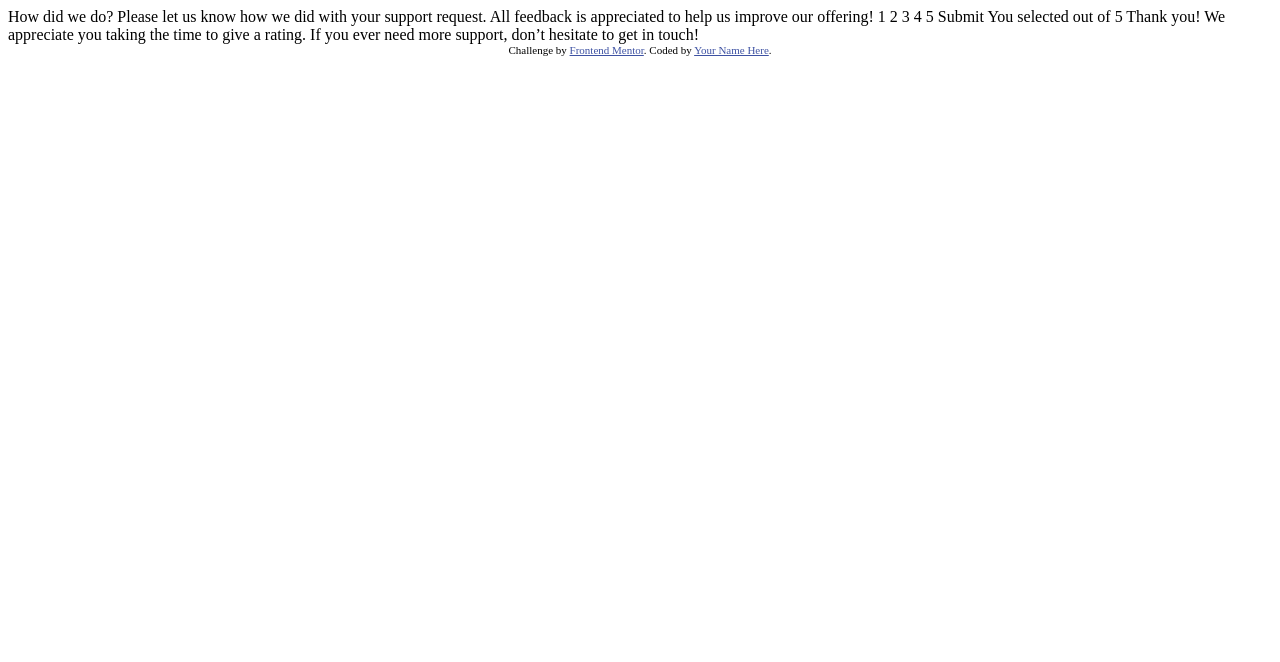
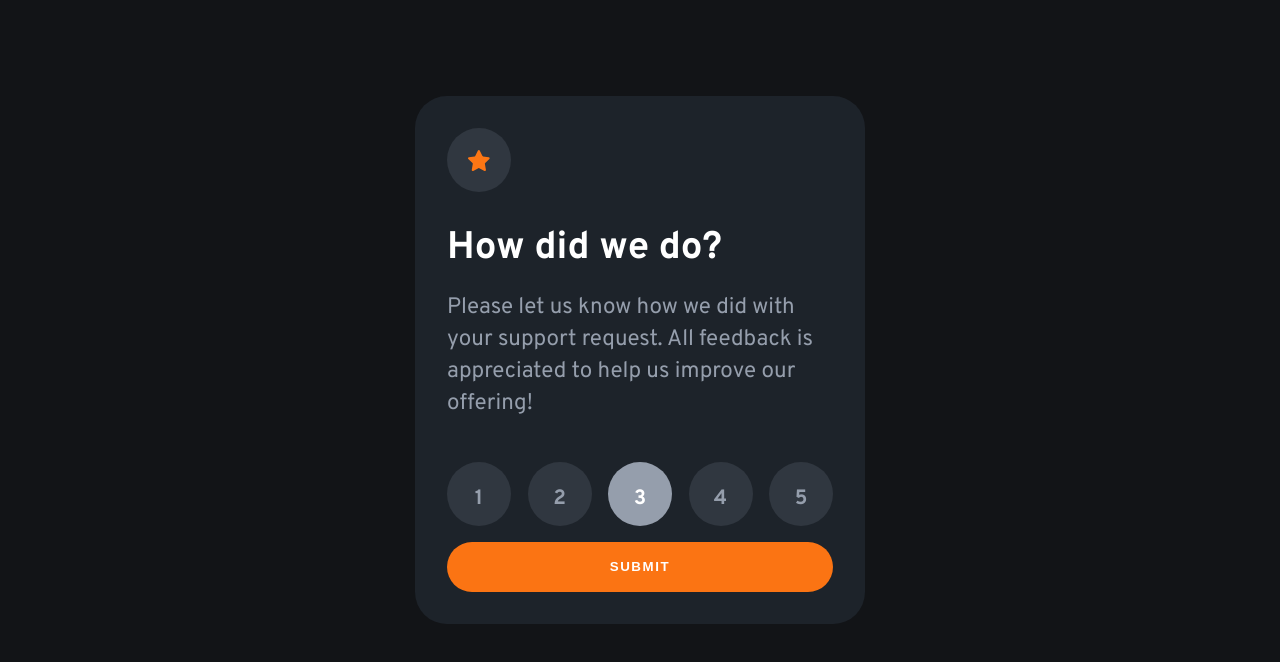
Before and after one commit to montoyafranco/interactive-rating-component-main, a plain HTML site: page index.html in a window 1280 px wide. Drawn offline with Linux system fonts and the light colour scheme.

Commit message:
completed

```diff
--- a/index.html
+++ b/index.html
@@ -1,49 +1,65 @@
 <!DOCTYPE html>
 <html lang="en">
   <head>
-  <meta charset="UTF-8">
-  <meta name="viewport" content="width=device-width, initial-scale=1.0"> <!-- displays site properly based on user's device -->
+    <meta charset="UTF-8" />
+    <meta name="viewport" content="width=device-width, initial-scale=1.0" />
+    <!-- displays site properly based on user's device -->
 
-  <link rel="icon" type="image/png" sizes="32x32" href="./images/favicon-32x32.png">
+    <link
+      rel="icon"
+      type="image/png"
+      sizes="32x32"
+      href="./images/favicon-32x32.png"
+    />
+    <link rel="preconnect" href="https://fonts.googleapis.com" />
+    <link rel="preconnect" href="https://fonts.gstatic.com" crossorigin />
+    <link
+      href="https://fonts.googleapis.com/css2?family=Overpass:wght@400;700&display=swap"
+      rel="stylesheet"
+    />
 
     <title>Frontend Mentor | Interactive rating component</title>
 
-  <!-- Feel free to remove these styles or customise in your own stylesheet 👍 -->
-  <style>
-    .attribution { font-size: 11px; text-align: center; }
-    .attribution a { color: hsl(228, 45%, 44%); }
-  </style>
+    <link rel="stylesheet" href="./styles/style.css" />
   </head>
   <body>
+    <main>
+      <div class="contenedor__principal ">
+        <div class="card-content-1  ">
+          <div class="estrella">
+          <img src="./images/icon-star.svg" alt="star" srcset="" />
+        </div>
+        <h1 class="titulo">How did we do?</h1>
 
-  <!-- Rating state start -->
+        <p class="texto">
+          Please let us know how we did with your support request. All feedback
+          is appreciated to help us improve our offering!
+        </p>
+        <div class="rating__wrapper">
+          <div class="ratin-btn"><div>1</div></div>
+          <div class="ratin-btn"><div>2</div></div>
+          <div class="ratin-btn active"><div>3</div></div>
+          <div class="ratin-btn"><div>4</div></div>
+          <div class="ratin-btn"><div>5</div></div>
+        </div>
 
-  How did we do?
+        <button type="submit" class="boton">SUBMIT</button>
+        </div>
+        <div class="card-content-2 esconder ">
 
-  Please let us know how we did with your support request. All feedback is appreciated
-  to help us improve our offering!
-
-  1 2 3 4 5
-
-  Submit
-
-  <!-- Rating state end -->
-
-  <!-- Thank you state start -->
-
-  You selected <!-- Add rating here --> out of 5
-
-  Thank you!
-
-  We appreciate you taking the time to give a rating. If you ever need more support,
-  don’t hesitate to get in touch!
-
-  <!-- Thank you state end -->
+          <img src="./images/illustration-thank-you.svg" class="help"alt="" srcset="">
+            <div class="result">
+              <div>You selected <span class="score"> 4</span> out of 5</div>
+            </div>
+            <h2 class="titulo">Thank you!</h2>
+            <div class="text">
+              We appreciate you taling the time to give a rating.If you ever need more support,don't hesitate to get in touch!
+            </div>
+        </div>
 
 
-  <div class="attribution">
-    Challenge by <a href="https://www.frontendmentor.io?ref=challenge" target="_blank">Frontend Mentor</a>.
-    Coded by <a href="#">Your Name Here</a>.
       </div>
+    </main>
+    <script src="/javascript.js"></script>
   </body>
 </html>
--- /dev/null
+++ b/javascript.js
@@ -0,0 +1,40 @@
+const submit_btn = document.querySelector('.boton');
+const card_content_1 = document.querySelector('.card-content-1');
+const card_content_2 = document.querySelector('.card-content-2');
+const ratingBtns = document.querySelectorAll(".ratin-btn")
+const score = document.querySelector('.score')
+
+let starts_score = 3
+
+
+submit_btn.addEventListener('click',onSubmit);
+
+ratingBtns.forEach(btn =>{
+    btn.addEventListener('click',ratingClick)
+})
+
+
+
+function ratingClick(event){
+    ratingBtns.forEach(btn =>{
+        btn.classList.remove('active')
+    });
+    if(event.target.classList.contains('ratin-btn')){
+        event.target.classList.add('active');
+    }else{
+        event.target.parentElement.classList.add('active')
+    }
+    starts_score = event.target.textContent;
+
+
+}
+function onSubmit(){
+    console.log('submit click')
+    card_content_1.classList.add('esconder');
+
+    score.textContent = starts_score
+    card_content_2.classList.remove('esconder');
+
+
+}
+console.log(submit_btn)
--- /dev/null
+++ b/styles/style.css
@@ -0,0 +1,163 @@
+*{
+    margin: 0;
+    padding: 0;
+    box-sizing: border-box;
+}
+:root{
+    /* ### Primary */
+color: white;
+
+--orange: hsl(25, 97%, 53%);
+
+
+
+--white: hsl(0, 0%, 100%);
+--light--Grey: hsl(217, 12%, 63%);
+--medium--Grey: hsl(216, 12%, 54%,0.2);
+--Dark--Blue: hsl(213, 19%, 18%,0.6);
+--Very--Dark--Blue: hsl(216, 12%, 8%);
+
+}
+
+
+body{
+    background-color: var(--Very--Dark--Blue);
+    display: flex;
+    justify-content: center;
+    align-items: center;
+    height: 90vh;
+    flex-grow: 1;
+
+
+}
+.titulo{
+    font-size: 2.4rem;
+    margin-top: 2rem;
+}
+.contenedor__principal{
+    background-color: var(--Dark--Blue);
+
+    display: flex;
+    justify-content: center;
+    align-items: flex-start;
+
+    height: 100%;
+    width: 450px;
+    border-radius: 2rem;
+    padding: 2rem;
+
+    flex-direction: column;
+    align-content: space-around;
+    justify-content: space-between;
+    font-family: 'Overpass', sans-serif;
+
+
+
+}
+.estrella{
+    background-color: var(--medium--Grey);
+    width: fit-content;
+    padding: 1.2rem;
+    border-radius: 50%;
+    width: 4rem;
+    height: 4rem;
+    display: flex;
+    align-items: center;
+    justify-content: center;
+
+
+}
+img{
+    width: 1.4rem;
+}
+.texto{
+    color: var(--light--Grey);
+    font-size: 1.40rem;
+    margin-top: 1.2rem;
+    line-height: 2rem;
+
+}
+.boton{
+    background-color: var(--orange);
+    color: var(--white);
+    border-radius: 3rem;
+    font-weight:700;
+    letter-spacing: 0.1rem;
+
+
+    height: 50px;
+    width: 100%;
+    margin: auto;
+    border-style: none;
+    margin-top: 1rem;
+}
+.boton:hover{
+    background-color: var(--white);
+    color: var(--orange);
+    cursor: pointer;
+}
+.rating__wrapper{
+    display: flex;
+    align-items: center;
+    justify-content: space-between;
+    width: 100%;
+
+}
+.ratin-btn{
+    color: var(--light--Grey);
+    font-size: 1.3rem;
+    font-weight: 700;
+    background-color: var(--medium--Grey);
+    width: 4rem;
+    height: 4rem;
+    border-radius: 50%;
+    display: flex;
+    align-items: center;
+    justify-content: center;
+    margin-top: 2.6rem;
+
+}
+.ratin-btn div{
+    transform: translateY(20%);
+}
+.ratin-btn:hover{
+    background-color: var(--orange);
+    cursor: pointer;
+}
+.ratin-btn:hover div{
+    color:var(--white);
+}
+.active{
+    background-color: var(--light--Grey);
+}
+.active div{
+    color: white;
+}
+
+
+.card-content-2{
+    display: flex;
+    flex-direction:column ;
+    align-items: center;
+}
+.text{
+    text-align: center;
+    margin-bottom: 1.5rem;
+    color: var(--light--Grey);
+}
+.help{
+    width: 15rem;
+}
+.result{
+    background-color: var(--medium--Grey);
+    padding: 0.8rem 1.4rem;
+    border-radius: 2rem;
+    margin-top: 2.5rem;
+    margin-bottom: 0.9rem;
+}
+.result div{
+    color: var(--orange);
+    font-size: 1.3rem;
+}
+.esconder{
+    display: none;}
```
Lines whose indentation alone changed are shown as unchanged.
